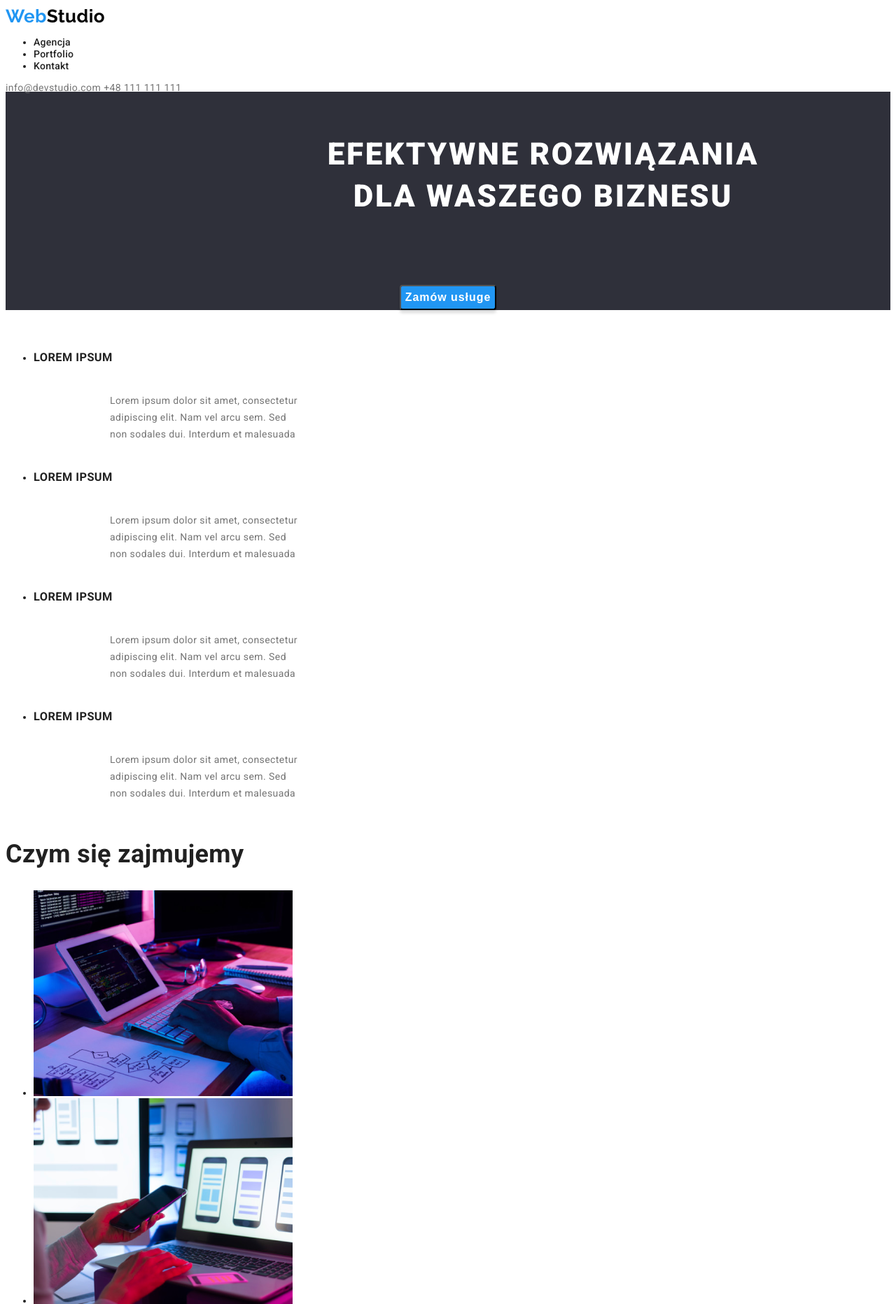
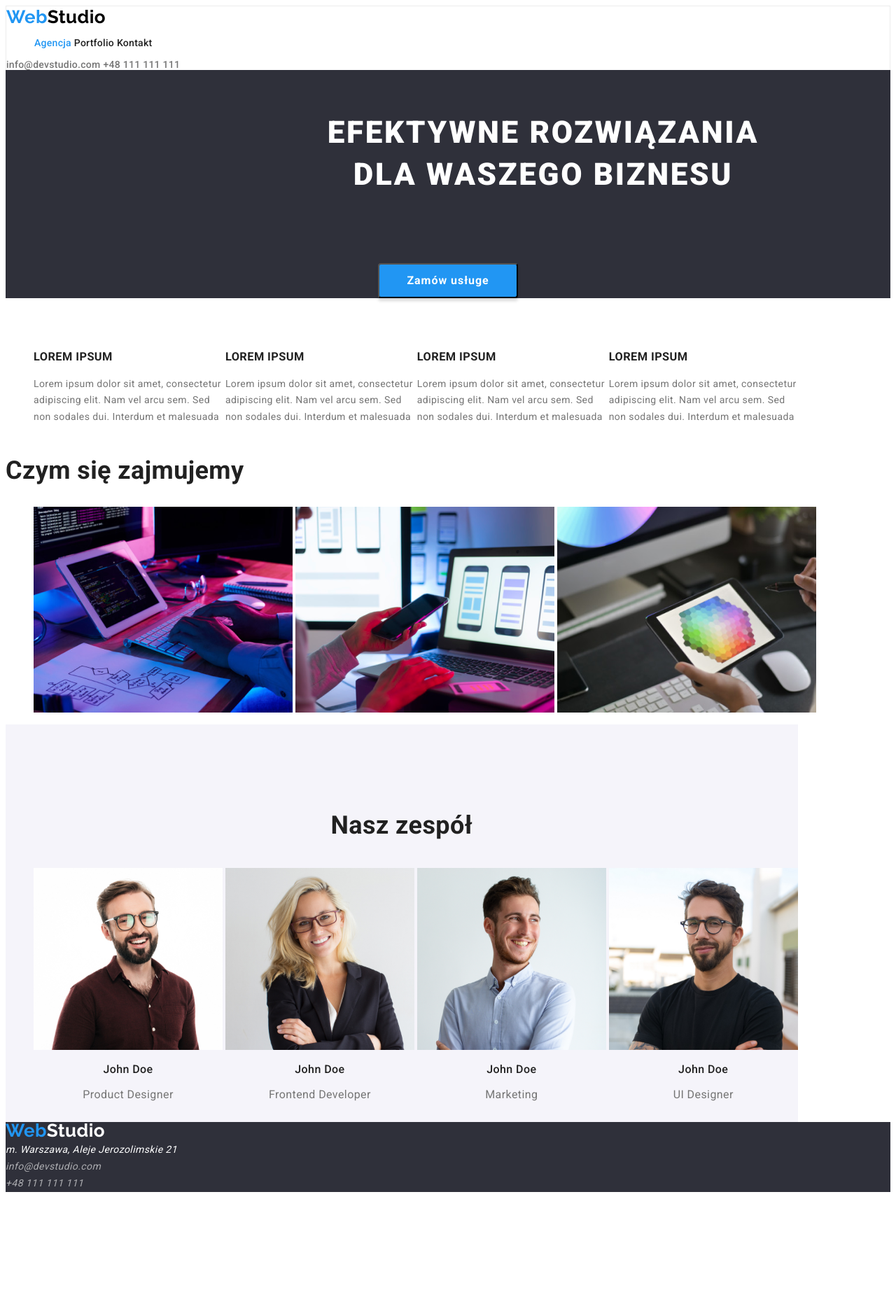
Before and after one commit to VasylDolishnii/goit-markup-hw-02, a plain HTML site: page index.html in a window 1280 px wide. Shown: the top 1863 px of the page at 70% size. After the commit the page ends 1711 px from the top, so only its background shows below. Drawn offline with Linux system fonts and the light colour scheme.

Commit message:
correction of styles according to instructions

```diff
--- a/css/styles.css
+++ b/css/styles.css
@@ -11,6 +11,9 @@ body {
 a {
   text-decoration: none;
 }
+header {
+  border: 1px solid #ececec;
+}
 .logo_WS {
   font-family: 'Raleway';
   font-size: 26px;
@@ -19,9 +22,7 @@ a {
 .logo_blue {
   color: var(--link_and_button_color);
 }
-.header_list {
-  display: inline-block;
-}
+
 .header_link {
   font-weight: 500;
   font-size: 14px;
@@ -35,9 +36,16 @@ a {
 }
 .header_kontakt > a {
   color: #757575;
+  font-weight: 500;
+  font-size: 14px;
+  line-height: 1.14;
+  letter-spacing: 0.02em;
 }
 .header_kontakt > a:hover {
   color: var(--link_and_button_color);
+}
+.header_list > li {
+  display: inline-block;
 }
 .title_section {
   background: #2f303a;
@@ -53,6 +61,9 @@ a {
   white-space: pre-wrap;
 }
 .title_section > button {
+  width: 200px;
+  height: 50px;
+  font-family: 'Roboto';
   font-weight: 700;
   font-size: 16px;
   line-height: 1.88;
@@ -67,16 +78,19 @@ a {
   visibility: hidden;
 }
 .OA_list {
+  display: inline-block;
+}
+.OA_list > h3 {
   font-weight: 700;
-  font-size: 14px;
   line-height: 1.14;
 }
 .OA_list > p {
-  font-weight: 400;
-  font-size: 14px;
+  width: 270px;
   line-height: 1.71;
   color: #757575;
-  white-space: pre;
+}
+.WWD_list {
+  display: inline-block;
 }
 .what_we_do > h2 {
   font-weight: 700;
@@ -84,6 +98,8 @@ a {
   line-height: 1.16;
 }
 .our_team {
+  display: inline-block;
+  text-align: center;
   background-color: #f5f4fa;
 }
 .our_team > h2 {
@@ -93,14 +109,15 @@ a {
   font-size: 36px;
   line-height: 1.16;
 }
-
 .OT_list {
+  display: inline-block;
+}
+.OT_list > h3 {
   font-weight: 500;
   font-size: 16px;
   line-height: 1.18;
 }
 .OT_list > p {
-  font-weight: 400;
   font-size: 16px;
   color: #757575;
 }
@@ -118,18 +135,24 @@ footer > .logo_WS {
   color: rgba(255, 255, 255, 0.6);
 }
 address > a {
-  font-weight: 400;
+  display: block;
   font-size: 14px;
   line-height: 1.71;
 }
 address > a:hover {
-  color: #2196f3;
+  color: var(--link_and_button_color);
+}
+.current {
+  color: var(--link_and_button_color);
 }
 
 /* ⬇ <<PORTFOLIO>> ⬇ */
 
 .title_button > h1 {
   visibility: hidden;
+}
+.TB_list {
+  display: inline-flex;
 }
 .TB_list > button {
   font-weight: 500;
@@ -150,6 +173,9 @@ address > a:hover {
   font-size: 18px;
 }
 .Port_list {
+  display: inline-block;
+  width: 370px;
+  height: 404px;
   text-align: left;
   background: #ffffff;
   border: 1px solid #eeeeee;
@@ -161,7 +187,6 @@ address > a:hover {
   letter-spacing: 0.06em;
 }
 .Port_list > p {
-  font-weight: 400;
   font-size: 16px;
   line-height: 1.88;
   color: #757575;
--- a/index.html
+++ b/index.html
@@ -15,9 +15,9 @@
             <a href="index.html" class="logo_WS"><span class="logo_blue">Web</span>Studio</a>
             <nav>
                 <ul class="header_list">
-                    <li><a class="header_link" href="index.html">Agencja</a></li>
-                    <li><a class="header_link" href="portfolio.html">Portfolio</a></li>
-                    <li><a class="header_link" href="#">Kontakt</a></li>
+                    <li><a class="header_link current" href="index.html" >Agencja</a></li>
+                    <li><a class="header_link" href="portfolio.html" >Portfolio</a></li>
+                    <li><a class="header_link " href="#">Kontakt</a></li>
                 </ul>
             </nav>
             <div class="header_kontakt">
```
Also changed, not shown: portfolio.html (+1 -1 lines).
